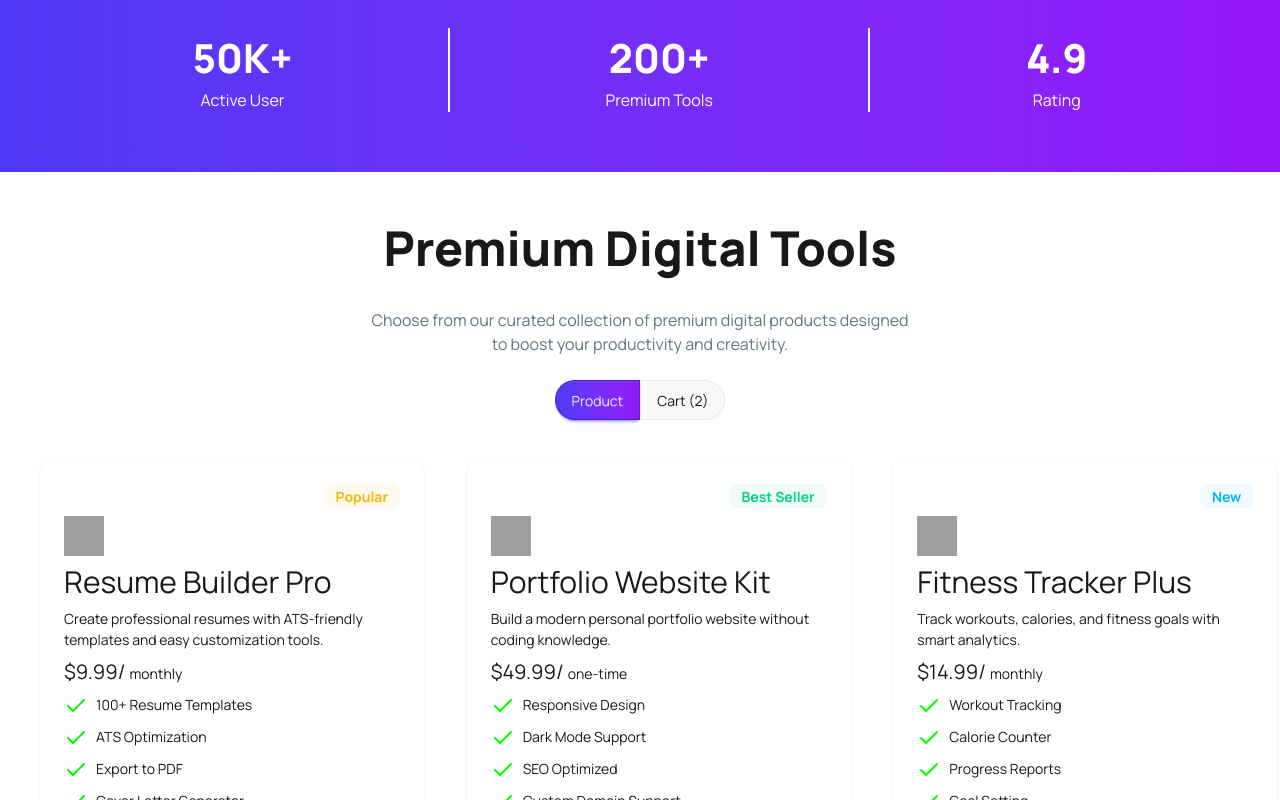
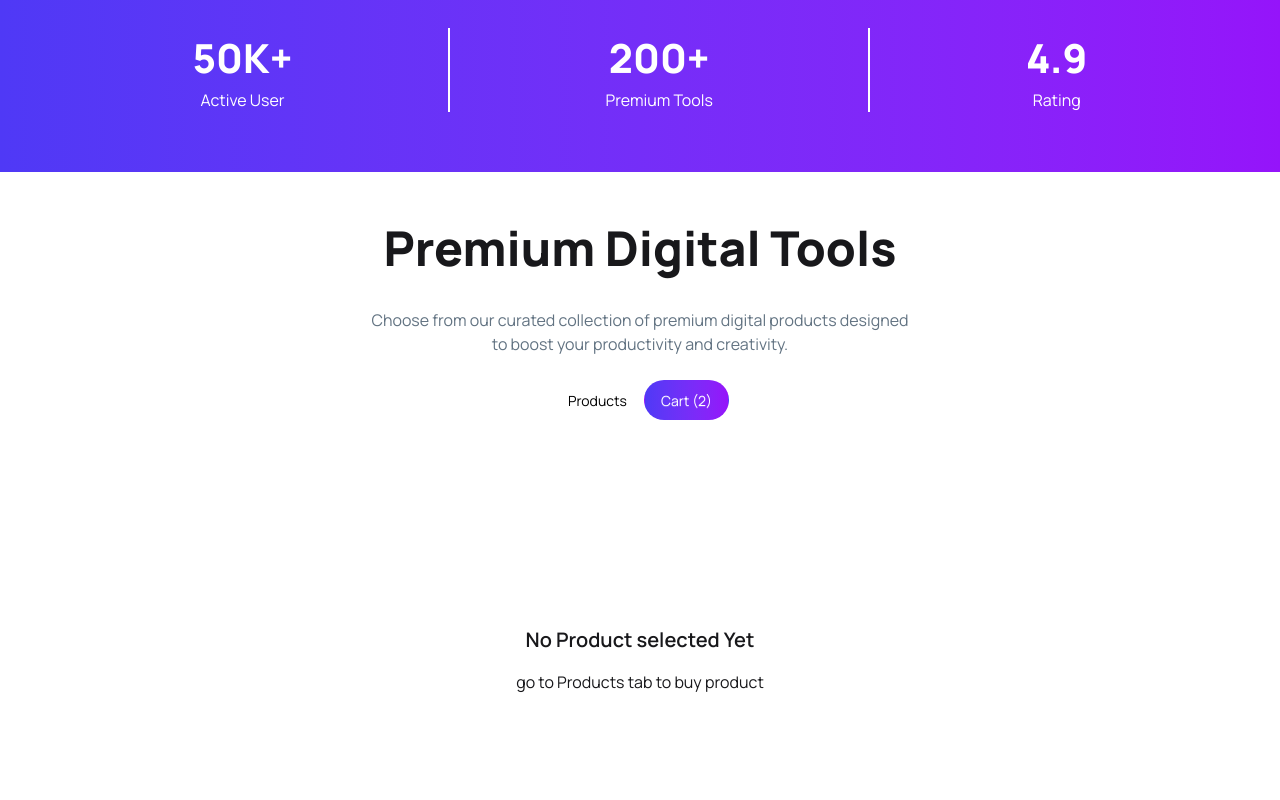
Before and after one commit to Abu-Bakor-Siddik/DigiTools-Platform, a React (Vite) app: page / in a window 1280 px wide. Both pictures are taken after a click on the button "Cart (2)". Shown: the part 612-1412 px from the top of the page. Built offline with nearby package versions, Linux system fonts and the light colour scheme; grey boxes are pictures that could not be loaded.

Commit message:
added carted tab , dynamic change on buy button on the product tab,added toasting,toggle button fully,and lastly the cart tab dafault info added

```diff
--- a/src/App.jsx
+++ b/src/App.jsx
@@ -4,6 +4,7 @@ import Banner from './components/Homepage/Banner/Banner'
 import NavBar from './components/NavBar/NavBar'
 import Stats from './components/Homepage/Banner/Stats'
 import ProductSection from './components/Homepage/ProductSection/ProductSection'
+import { ToastContainer } from 'react-toastify'
 
 const fetchProduct = async() => {
   const res = await fetch('/productData.json')
@@ -16,6 +17,7 @@ function App() {
     <>
       <NavBar></NavBar>
       <Banner></Banner>
+      <ToastContainer></ToastContainer>
       <Suspense>
         <Stats></Stats>
       </Suspense>
--- a/src/components/Homepage/ProductSection/AvailableProduct.jsx
+++ /dev/null
@@ -1,16 +0,0 @@
-import React from 'react';
-import Card from '../../Ui/Card';
-
-const AvailableProduct = ({products}) => {
-    return (
-        <div className='grid grid-cols-1 md:grid-cols-2 lg:grid-cols-3 gap-20 '>
-            {
-                products.map((product) => (
-                    <Card key={product.id} product={product}></Card>
-                ))
-            }
-        </div>
-    );
-};
-
-export default AvailableProduct;
--- /dev/null
+++ b/src/components/Homepage/ProductSection/AvailableProduct/AvailableProduct.jsx
@@ -0,0 +1,22 @@
+import React from "react";
+import Card from "../../../Ui/Card";
+
+const AvailableProduct = ({
+  products,
+  setSelectedProducts,
+  selectedProducts,
+}) => {
+  return (
+    <div className="grid grid-cols-1 md:grid-cols-2 lg:grid-cols-3 gap-20 ">
+      {products.map((product) => (
+        <Card
+          key={product.id}
+          product={product}
+          selectedProducts={selectedProducts}
+          setSelectedProducts={setSelectedProducts}></Card>
+      ))}
+    </div>
+  );
+};
+
+export default AvailableProduct;
--- /dev/null
+++ b/src/components/Homepage/ProductSection/CartedProduct/CartedProduct.jsx
@@ -0,0 +1,26 @@
+import React from 'react';
+import CartedCard from '../../../Ui/CartedCard';
+
+const CartedProduct = ({selectedProducts,setSelectedProducts}) => {
+    return (
+        <div>
+            <div className='space-y-5'>
+                {
+                    selectedProducts.length === 0 ?
+                        <div className='h-100 flex items-center justify-center flex-col gap-4'>
+                            <h2 className='font-semibold! text-xl'>No Product selected Yet</h2>
+                            <p>go to Products tab to buy product</p>
+                        </div>
+                    :
+                    selectedProducts.map((cartedProduct,index) => {
+                    return (
+                        <CartedCard key={index} cartedProduct={cartedProduct} ></CartedCard>
+                    )
+                })
+                }
+            </div>
+        </div>
+    );
+};
+
+export default CartedProduct;
--- a/src/components/Homepage/ProductSection/ProductSection.jsx
+++ b/src/components/Homepage/ProductSection/ProductSection.jsx
@@ -1,20 +1,47 @@
-import React, { use } from 'react';
-import AvailableProduct from './AvailableProduct';
-const ProductSection = ({productPromise}) => {
-    console.log(productPromise);
+import React, { use, useState } from "react";
+import AvailableProduct from "./AvailableProduct/AvailableProduct";
+import CartedProduct from "./CartedProduct/CartedProduct";
+const ProductSection = ({ productPromise }) => {
   const products = use(productPromise);
+
+  const [selectedType, setSelectedType] = useState("product");
+  const [selectedProducts, setSelectedProducts] = useState([]);
+
   return (
-        <div className='container mx-auto p-10'>
-            <div className='text-center space-y-6'>
-                <h1 className='text-[48px] font-extrabold!' >Premium Digital Tools</h1>
-                <p className='text-[#627382] font-regular'>Choose from our curated collection of premium digital products designed <br /> to boost your productivity and creativity.</p>
+    <div className="container mx-auto p-10">
+      <div className="text-center space-y-6">
+        <h1 className="text-[48px] font-extrabold!">Premium Digital Tools</h1>
+        <p className="text-[#627382] font-regular">
+          Choose from our curated collection of premium digital products
+          designed <br /> to boost your productivity and creativity.
+        </p>
         <div>
-                    <button className="btn btn-primary rounded-l-full bg-linear-to-r from-[#4f39f6] to-[#9514fa] "> Product</button>
-                    <button className='btn rounded-r-full'>Cart (2)</button>
+          <button
+            onClick={() => setSelectedType("product")}
+            className={`btn btn-ghost text-[black] rounded-l-full ${selectedType === "product" ? "bg-linear-to-r from-[#4f39f6] to-[#9514fa] text-[white] rounded-full" : "bg-white"} `}>
+            {" "}
+            Products
+          </button>
+          <button
+            onClick={() => setSelectedType("cart")}
+            className={`btn btn-ghost text-[black] rounded-r-full ${selectedType === "cart" ? "bg-linear-to-r from-[#4f39f6] to-[#9514fa] text-[white] rounded-full" : "bg-white"} `}>
+            Cart (2)
+          </button>
         </div>
       </div>
-            <div className='mt-10'>
-                <AvailableProduct products={products} ></AvailableProduct>
+      <div className="mt-10">
+        {selectedType === "product" ? (
+          <AvailableProduct
+            products={products}
+            selectedProducts={selectedProducts}
+            setSelectedProducts={setSelectedProducts}></AvailableProduct>
+        ) : (
+          <CartedProduct
+            selectedProducts={selectedProducts}
+            setSelectedProducts={setSelectedProducts}>
+            {" "}
+          </CartedProduct>
+        )}
       </div>
     </div>
   );
--- a/src/components/Ui/Card.jsx
+++ b/src/components/Ui/Card.jsx
@@ -1,9 +1,13 @@
-import React from 'react';
+import React, { useState } from 'react';
 import CardFeature from './CardFeature';
+import { toast } from 'react-toastify';
 
-const Card = ({product}) => {
+const Card = ({product,selectedProducts,setSelectedProducts}) => {
 
     const{tag,tagType,icon,name,price,period,description,features}= product;
+
+    const [isSelected,setIsSelected]=useState(false);
+
     const badgeHandle = (tagType) => {
             const badgeMap = {
                 'popular':     'badge-warning',
@@ -12,6 +16,12 @@ const Card = ({product}) => {
                 'premium':     'badge-error',
             };
         return badgeMap[tagType] || 'badge-neutral';
+    }
+
+    const handleSelectedProductCart = () => {
+        setIsSelected(true);
+        toast.success(`${product.name} has been added to your cart`);
+        setSelectedProducts([...selectedProducts,product])
     }
 
     return (
@@ -32,7 +42,7 @@ const Card = ({product}) => {
 
                 </ul>
                 <div className="mt-6">
-                <button className="btn btn-primary rounded-full bg-linear-to-r from-[#4f39f6] to-[#9514fa] w-full"> Buy Now</button>
+                <button onClick={handleSelectedProductCart} disabled={isSelected === true? true : false} className={`btn btn-primary rounded-full ${isSelected === true ? 'bg-linear-to-r from-[#39f65c] to-[#39f65c] text-[black]' : 'bg-linear-to-r from-[#4f39f6] to-[#9514fa]'} w-full `}> {`${isSelected=== true ? 'Added to Cart':'Buy Now'}`}</button>
                 </div>
             </div>
         </div>
--- /dev/null
+++ b/src/components/Ui/CartedCard.jsx
@@ -0,0 +1,22 @@
+import React from 'react';
+
+const CartedCard = ({cartedProduct}) => {
+    return (
+        <div>
+            <div>
+            <div className='flex items-center gap-6 justify-between p-10 rounded-2xl border'>
+                <div className='flex items-center gap-6'>
+                    <img src={cartedProduct.icon} alt={cartedProduct.name}  className='w-auto h-18.75 rounded-md'/>
+                    <div>
+                        <h2 className='flex items-center gap-2 font-semibold text-xl'> <FaUser></FaUser> {player.playerName}</h2>
+                        <p>{cartedProduct.price}</p>
+                    </div>
+                </div>
+                {/* <button className='btn text-red-500' onClick={() => handleDeletedSelectedPlayer(player)} > <MdDelete></MdDelete> </button> */}
+            </div>
+        </div>
+        </div>
+    );
+};
+
+export default CartedCard;
```
Lines whose indentation alone changed are shown as unchanged.
